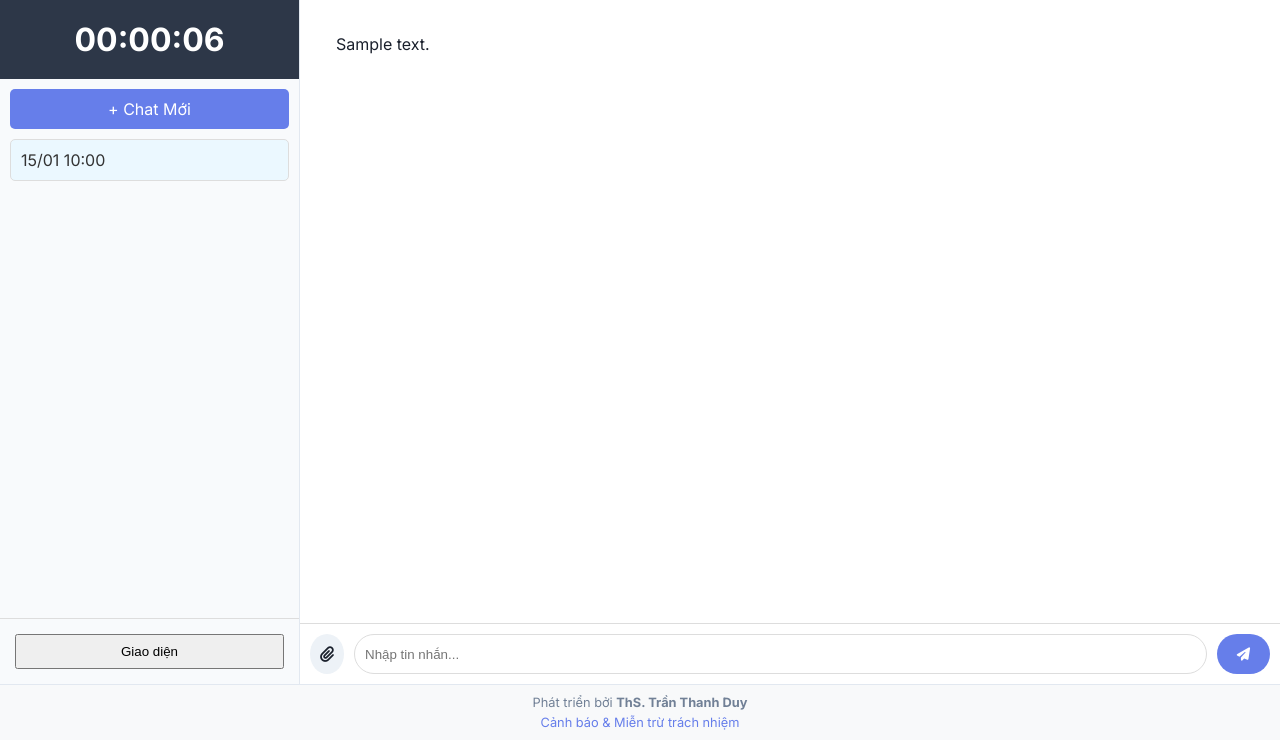
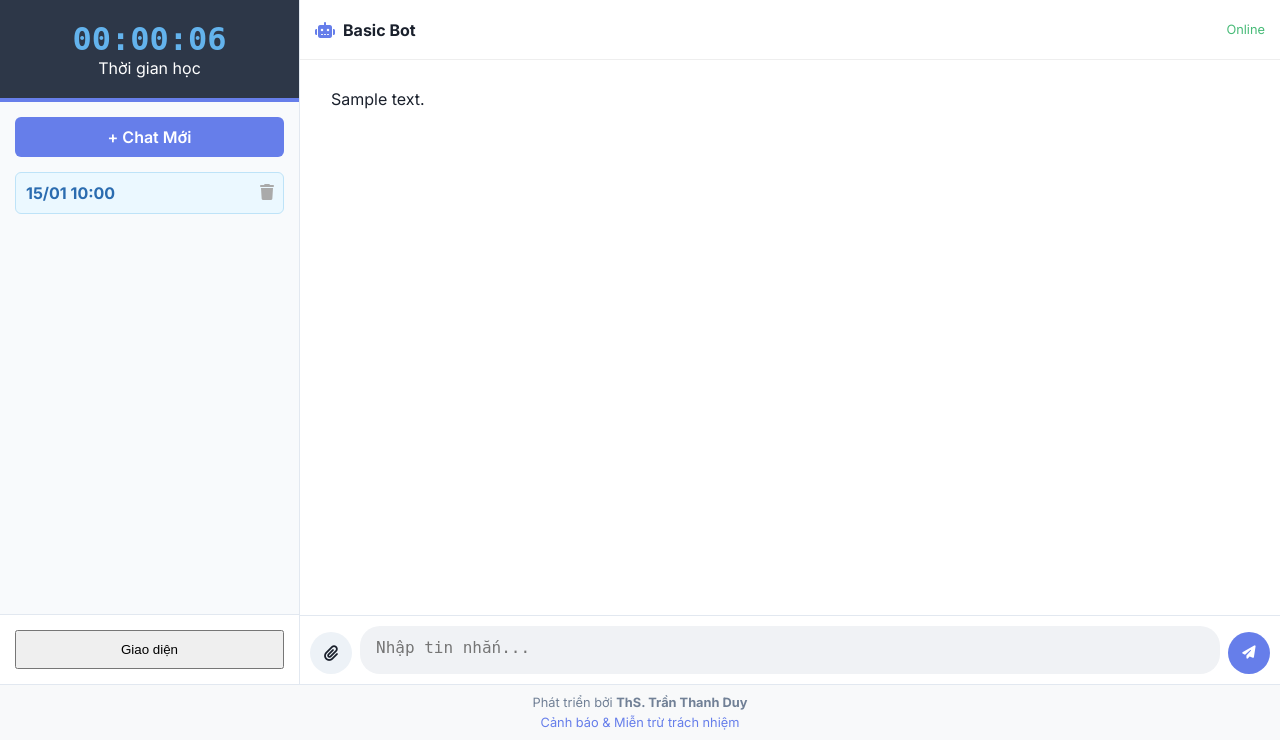
Before and after one commit to tranthanhduysph-coder/power-biology, a Flask app: page /chatbot/gofai in a window 1280 px wide. Shown: the part 60-800 px from the top of the page. Run offline with Flask 3, Linux system fonts and the light colour scheme; a user stored in the database is signed in; tables that the repository leaves empty hold one stand-in row (values such as "Sample post").

Commit message:
Update chatbot_layout.html

```diff
--- a/app/templates/chatbot_layout.html
+++ b/app/templates/chatbot_layout.html
@@ -2,56 +2,92 @@
 {% block main_class %}no-scroll{% endblock %}
 {% block content %}
 <style>
-/* CSS giữ nguyên như cũ */
+/* CSS GIỮ NGUYÊN */
 .no-scroll { overflow: hidden; height: 100%; }
 .chat-layout { display: flex; width: 100%; height: 100%; position: relative; }
-.sidebar { width: 300px; background: #f8fafc; border-right: 1px solid #e2e8f0; display: flex; flex-direction: column; }
+.sidebar { width: 300px; background: #f8fafc; border-right: 1px solid #e2e8f0; display: flex; flex-direction: column; height: 100%; z-index: 50; transition: transform 0.3s ease; }
+.clock-widget { background: #2d3748; color: white; padding: 20px; text-align: center; border-bottom: 4px solid #667eea; }
+.clock-display { font-family: monospace; font-size: 2rem; font-weight: 700; color: #63b3ed; }
+.history-section { flex: 1; overflow-y: auto; padding: 15px; }
+.sidebar-footer { padding: 15px; border-top: 1px solid #e2e8f0; background: white; }
+.session-item { display: block; padding: 10px; margin-bottom: 5px; border: 1px solid #e2e8f0; border-radius: 6px; color: #4a5568; text-decoration: none; position: relative; }
+.session-item.active { background: #ebf8ff; border-color: #bee3f8; color: #2b6cb0; font-weight: 700; }
 .chat-area { flex: 1; display: flex; flex-direction: column; height: 100%; position: relative; background: white; }
-.chat-messages { flex: 1; overflow-y: auto; padding: 20px; padding-bottom: 120px; }
+.chat-header { padding: 0 15px; height: 60px; border-bottom: 1px solid #eee; display: flex; align-items: center; justify-content: space-between; background: white; }
+.chat-messages { flex: 1; overflow-y: auto; padding: 15px; padding-bottom: 140px; }
 .msg { display: flex; gap: 10px; margin-bottom: 15px; max-width: 85%; }
 .msg.user { margin-left: auto; flex-direction: row-reverse; }
-.msg .bubble { padding: 12px 16px; border-radius: 12px; line-height: 1.5; }
+.msg .bubble { padding: 12px 16px; border-radius: 12px; line-height: 1.5; word-wrap: break-word; }
 .msg.user .bubble { background: #667eea; color: white; }
 .msg.assistant .bubble { background: #f1f5f9; color: #1a202c; }
-.input-wrapper { position: absolute; bottom: 0; left: 0; right: 0; padding: 10px; background: rgba(255,255,255,0.95); border-top: 1px solid #ddd; }
-/* Mobile & Dark mode style giữ nguyên */
+.input-wrapper { position: absolute; bottom: 0; left: 0; right: 0; padding: 10px; background: rgba(255,255,255,0.98); border-top: 1px solid #e2e8f0; }
+.input-group { display: flex; gap: 8px; align-items: flex-end; }
+.text-box-container { flex: 1; background: #f0f2f5; border-radius: 20px; padding: 10px 15px; border: 1px solid transparent; }
+.text-box-container:focus-within { background: white; border-color: #667eea; box-shadow: 0 0 0 2px rgba(102,126,234,0.1); }
+textarea { width: 100%; border: none; background: transparent; outline: none; resize: none; max-height: 100px; font-size: 1rem; line-height: 1.4; padding: 0; margin: 0; }
+.icon-btn { width: 42px; height: 42px; border-radius: 50%; display: flex; align-items: center; justify-content: center; cursor: pointer; border: none; }
+.send-btn { background: #667eea; color: white; }
+.menu-toggle { display: none; font-size: 1.4rem; cursor: pointer; color: #2d3748; margin-right: 15px; }
+.overlay { display: none; position: fixed; top: 0; left: 0; right: 0; bottom: 0; background: rgba(0,0,0,0.5); z-index: 40; }
+@media (max-width: 768px) { .menu-toggle { display: block; } .sidebar { position: absolute; top: 0; left: 0; height: 100%; transform: translateX(-100%); } .sidebar.open { transform: translateX(0); } .overlay.show { display: block; } }
 </style>
 
+<div class="overlay" id="overlay" onclick="toggleMenu()"></div>
 <div class="chat-layout">
     <div class="sidebar" id="sidebar">
-        <div style="padding:20px; background:#2d3748; color:white;">
-            <div id="timer" style="font-size:2rem; font-weight:bold; text-align:center;">00:00:00</div>
+        <div class="clock-widget"><div class="clock-display" id="timer">00:00:00</div><div>Thời gian học</div></div>
+        <div class="history-section">
+            <a href="{{ url_for('main.new_chat') }}" style="display:block; text-align:center; padding:10px; background:#667eea; color:white; border-radius:6px; margin-bottom:15px; font-weight:600; text-decoration:none;">+ Chat Mới</a>
+            {% if session_list %}
+                {% for sess in session_list %}
+                <div style="position:relative;">
+                    <a href="{{ url_for('main.switch_session', session_id=sess.id) }}" class="session-item {{ 'active' if sess.active else '' }}">{{ sess.name }}</a>
+                    <a href="{{ url_for('main.delete_session', session_id=sess.id) }}" onclick="return confirm('Xóa?')" style="position:absolute; right:10px; top:10px; color:#aaa;"><i class="fas fa-trash"></i></a>
                 </div>
-        <div style="flex:1; overflow-y:auto; padding:10px;">
-            <a href="{{ url_for('main.new_chat') }}" style="display:block; text-align:center; padding:10px; background:#667eea; color:white; border-radius:5px; margin-bottom:10px; text-decoration:none;">+ Chat Mới</a>
-            {% for sess in session_list %}
-            <a href="{{ url_for('main.switch_session', session_id=sess.id) }}" style="display:block; padding:10px; margin-bottom:5px; border:1px solid #ddd; border-radius:5px; text-decoration:none; color:#333; background:{{ '#ebf8ff' if sess.active else 'white' }};">
-                {{ sess.name }}
-            </a>
                 {% endfor %}
+            {% endif %}
         </div>
-        <div style="padding:15px; border-top:1px solid #ddd;">
-            <button id="theme-btn" style="width:100%; padding:8px;">Giao diện</button>
+        <div class="sidebar-footer">
+            <button id="theme-btn" style="width:100%; padding:10px;">Giao diện</button>
         </div>
     </div>
 
     <div class="chat-area">
+        <div class="chat-header">
+            <div style="display:flex; align-items:center;">
+                <i class="fas fa-bars menu-toggle" onclick="toggleMenu()"></i>
+                <i class="fas fa-robot" style="color:#667eea; margin-right:8px;"></i><b>{{ bot_name }}</b>
+            </div>
+            <div style="font-size:0.8rem; color:#48bb78;">Online</div>
+        </div>
+
         <div class="chat-messages" id="chat-box">
+            {% if chat_history %}
                 {% for msg in chat_history %}
                     <div class="msg {{ msg.sender }}">
                         <div class="bubble">{{ msg.content | safe }}</div>
                     </div>
                 {% endfor %}
+            {% else %}
+                <div style="text-align:center; margin-top:50px; color:#a0aec0;"><p>Sẵn sàng hỗ trợ!</p></div>
+            {% endif %}
             <div class="msg assistant" id="typing" style="display:none;"><div class="bubble">...</div></div>
         </div>
 
         <div class="input-wrapper">
-            <form id="chat-form" style="display:flex; gap:10px;">
+            <div id="preview-box" style="display:none; padding:5px; margin-bottom:5px; background:#f8fafc; border:1px dashed #ddd;">
+                <div style="display:flex; justify-content:space-between;"><small>File:</small> <i class="fas fa-times" style="color:red; cursor:pointer;" onclick="clearFile()"></i></div>
+                <span id="preview-name"></span>
+            </div>
+            <form id="chat-form" class="input-group">
+                <label for="file-up" class="icon-btn" style="background:#edf2f7;"><i class="fas fa-paperclip"></i></label>
                 <input type="file" id="file-up" name="file" style="display:none;">
-                <label for="file-up" style="padding:10px; background:#edf2f7; border-radius:50%; cursor:pointer;"><i class="fas fa-paperclip"></i></label>
 
-                <input type="text" id="msg-input" name="user_input" style="flex:1; padding:10px; border-radius:20px; border:1px solid #ddd;" placeholder="Nhập tin nhắn..." autocomplete="off">
-                <button type="submit" style="padding:10px 20px; background:#667eea; color:white; border:none; border-radius:20px; cursor:pointer;"><i class="fas fa-paper-plane"></i></button>
+                <div class="text-box-container">
+                    <textarea id="msg-input" name="user_input" rows="1" placeholder="Nhập tin nhắn..."></textarea>
+                </div>
+
+                <button type="submit" class="icon-btn send-btn"><i class="fas fa-paper-plane"></i></button>
             </form>
         </div>
     </div>
@@ -61,49 +97,63 @@
     const chatBox = document.getElementById('chat-box');
     chatBox.scrollTop = chatBox.scrollHeight;
 
-    document.getElementById('chat-form').onsubmit = async (e) => {
+    const fileUp = document.getElementById('file-up');
+    fileUp.onchange = function() {
+        if(this.files[0]) {
+            document.getElementById('preview-box').style.display = 'block';
+            document.getElementById('preview-name').innerText = this.files[0].name;
+        }
+    };
+    function clearFile() { fileUp.value=''; document.getElementById('preview-box').style.display='none'; }
+
+    const form = document.getElementById('chat-form');
+    const input = document.getElementById('msg-input');
+    const typing = document.getElementById('typing');
+
+    input.addEventListener('keydown', function(e) {
+        if (e.key === 'Enter' && !e.shiftKey) { e.preventDefault(); form.requestSubmit(); }
+    });
+
+    form.onsubmit = async (e) => {
         e.preventDefault();
-        const input = document.getElementById('msg-input');
-        const fileIn = document.getElementById('file-up');
         const text = input.value.trim();
+        const file = fileUp.files[0];
+        if(!text && !file) return;
 
-        if (!text && !fileIn.files[0]) return;
-
-        // Render User Msg
-        let html = text;
-        if(fileIn.files[0]) html += `<br><i>[File: ${fileIn.files[0].name}]</i>`;
+        let content = text;
+        if(file) content += `<br><i>[File: ${file.name}]</i>`;
 
         const div = document.createElement('div');
         div.className = 'msg user';
-        div.innerHTML = `<div class="bubble">${html}</div>`;
-        chatBox.insertBefore(div, document.getElementById('typing'));
+        div.innerHTML = `<div class="bubble">${content}</div>`;
+        chatBox.insertBefore(div, typing);
 
-        input.value = '';
-        document.getElementById('typing').style.display = 'flex';
-        chatBox.scrollTop = chatBox.scrollHeight;
+        input.value = ''; clearFile();
+        typing.style.display = 'flex'; chatBox.scrollTop = chatBox.scrollHeight;
 
         const fd = new FormData();
         fd.append('user_input', text);
-        if(fileIn.files[0]) fd.append('file', fileIn.files[0]);
-        fileIn.value = '';
+        if(file) fd.append('file', file);
 
         try {
             const res = await fetch('{{ endpoint }}', { method:'POST', body:fd });
             const data = await res.json();
-            document.getElementById('typing').style.display = 'none';
+            typing.style.display = 'none';
 
             const botDiv = document.createElement('div');
             botDiv.className = 'msg assistant';
-            // Backend đã trả về text sạch (không có JSON), dùng innerHTML để hiện đậm/nghiêng
+            // Nội dung trả về đã sạch (clean text), dùng innerHTML để render
             botDiv.innerHTML = `<div class="bubble">${data.response}</div>`;
-            chatBox.insertBefore(botDiv, document.getElementById('typing'));
+            chatBox.insertBefore(botDiv, typing);
             chatBox.scrollTop = chatBox.scrollHeight;
         } catch {
-            document.getElementById('typing').style.display = 'none';
+            typing.style.display = 'none';
         }
     };
 
-    // Timer logic
+    function toggleMenu() { document.getElementById('sidebar').classList.toggle('open'); document.getElementById('overlay').classList.toggle('show'); }
+
+    // Timer
     let start = localStorage.getItem('s_start') || Date.now();
     localStorage.setItem('s_start', start);
     setInterval(() => {
@@ -113,5 +163,15 @@
         let sec = (s%60).toString().padStart(2,'0');
         document.getElementById('timer').innerText = `${h}:${m}:${sec}`;
     }, 1000);
+
+    // Theme
+    const themeBtn = document.getElementById('theme-btn');
+    if(themeBtn) {
+        themeBtn.onclick = () => {
+            document.body.classList.toggle('dark-mode');
+            localStorage.setItem('theme', document.body.classList.contains('dark-mode')?'dark':'light');
+        };
+        if(localStorage.getItem('theme')==='dark') document.body.classList.add('dark-mode');
+    }
 </script>
 {% endblock %}
```
Lines whose indentation alone changed are shown as unchanged.
